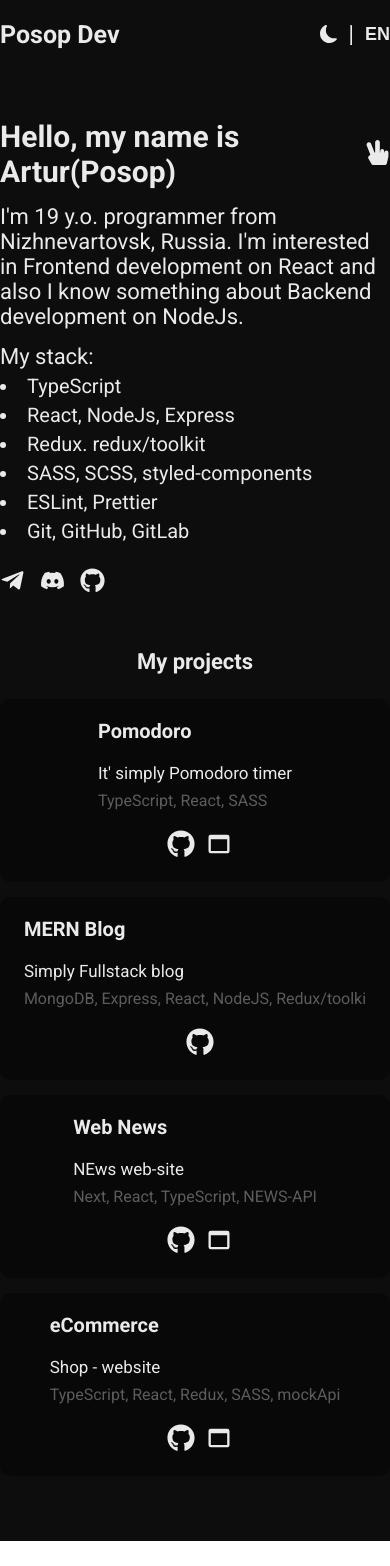
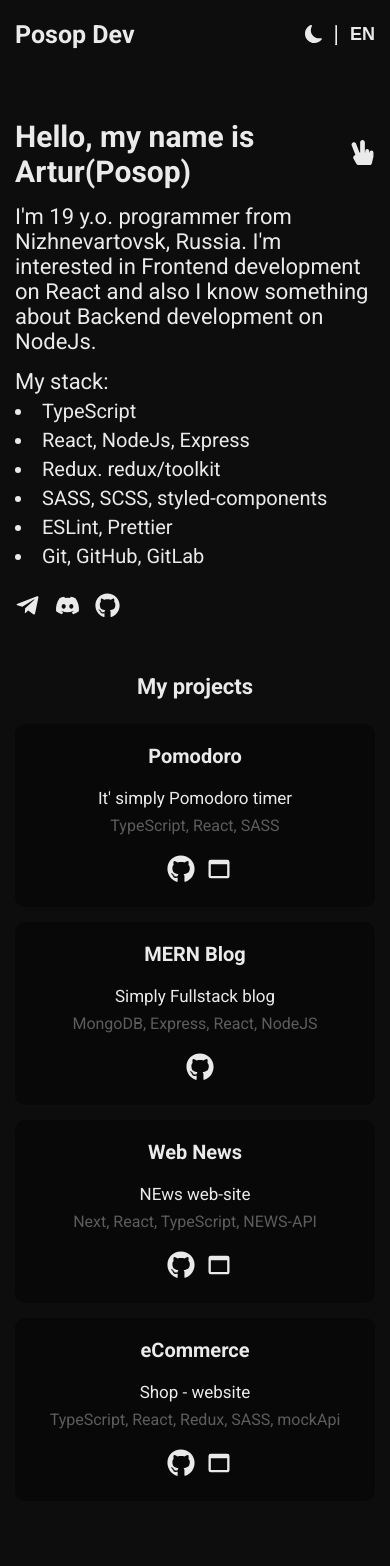
Before and after one commit to posop1/posop.dev, a React (Vite) app: page / in a window 390 px wide. Before the commit the page ends 1541 px from the top, so only its background shows below. Built offline with nearby package versions, Linux system fonts and the light colour scheme.

Commit message:
fix adaptive

```diff
--- a/src/components/Header/Header.module.scss
+++ b/src/components/Header/Header.module.scss
@@ -1,7 +1,7 @@
 @import '../../styles/app.scss';
 
 .Header {
-  padding: 20px 0;
+  padding: 20px 15px;
 }
 .inner {
   display: flex;
--- a/src/components/Projects/ProjectItem/ProjectItem.module.scss
+++ b/src/components/Projects/ProjectItem/ProjectItem.module.scss
@@ -45,6 +45,12 @@ h4 {
   .ProjectItem {
     flex-direction: column;
   }
+  .info {
+    display: flex;
+    flex-direction: column;
+    align-items: center;
+    justify-content: center;
+  }
   .links {
     margin-top: 20px;
   }
--- a/src/styles/app.scss
+++ b/src/styles/app.scss
@@ -27,6 +27,7 @@ $light: #5c5c5c;
   margin: 0 auto;
 }
 .main {
+  padding: 0 15px;
   max-width: 750px;
   margin: 0 auto;
   padding-bottom: 50px;
--- a/src/utils/constans.ts
+++ b/src/utils/constans.ts
@@ -90,7 +90,7 @@ export const projects: IProject[] = [
         id: 2,
         name: 'MERN Blog',
         description: 'Simply Fullstack blog',
-        stack: 'MongoDB, Express, React, NodeJS, Redux/toolki',
+        stack: 'MongoDB, Express, React, NodeJS',
         hrefGit: 'https://github.com/posop1/mern-blog'
       },
       {
```
Also changed, not shown: src/styles/global.scss (line endings or trailing spaces).
